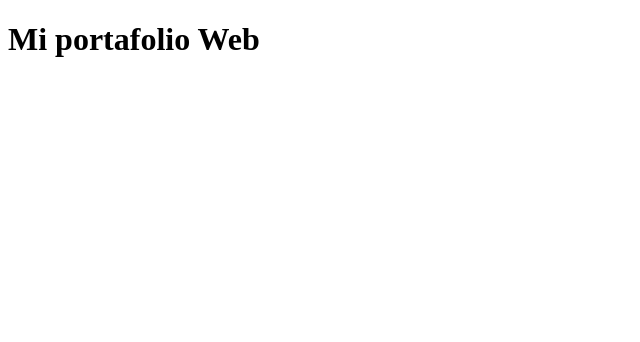
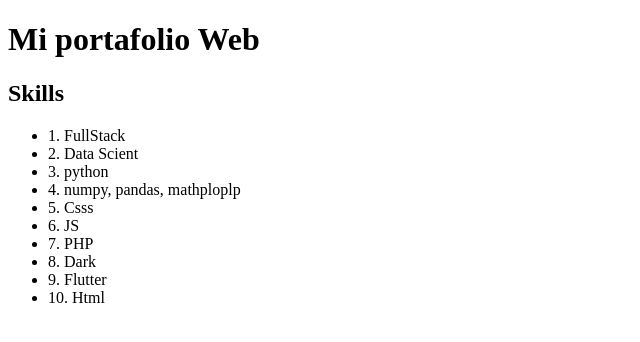
Before and after one commit to brbmdev/Miportafolio, a plain HTML site: page Course Mastermind 1/index.html in a window 1280 px wide. Shown: the whole page, without its empty margins (0-640 px from the left). Drawn offline with Linux system fonts and the light colour scheme.

Commit message:
Añadido lista de skill

```diff
--- a/Course Mastermind 1/index.html
+++ b/Course Mastermind 1/index.html
@@ -7,5 +7,18 @@
 </head>
 <body>
     <h1>Mi portafolio Web</h1>
+    <h2>Skills</h2>
+<ul>
+    <li>1. FullStack</li>
+    <li>2. Data Scient</li>
+    <li>3. python </li>
+    <li>4. numpy, pandas, mathploplp</li>
+    <li>5. Csss</li>
+    <li>6. JS</li>
+    <li>7. PHP</li>
+    <li>8. Dark</li>
+    <li>9. Flutter</li>
+    <li>10. Html</li>
+</ul>
 </body>
 </html>
```
